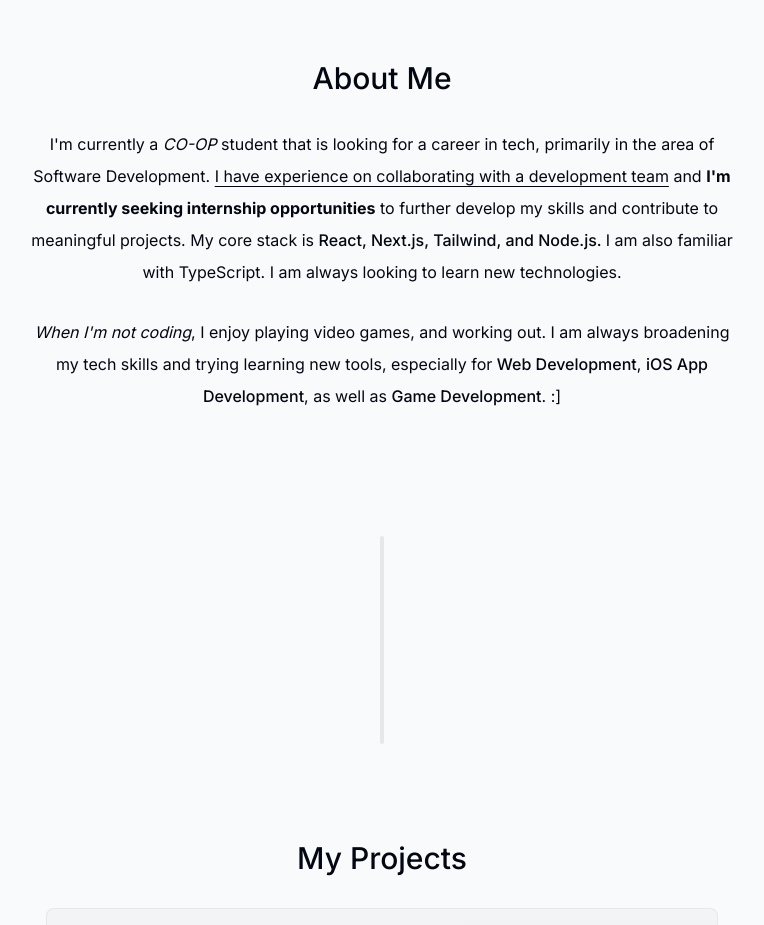
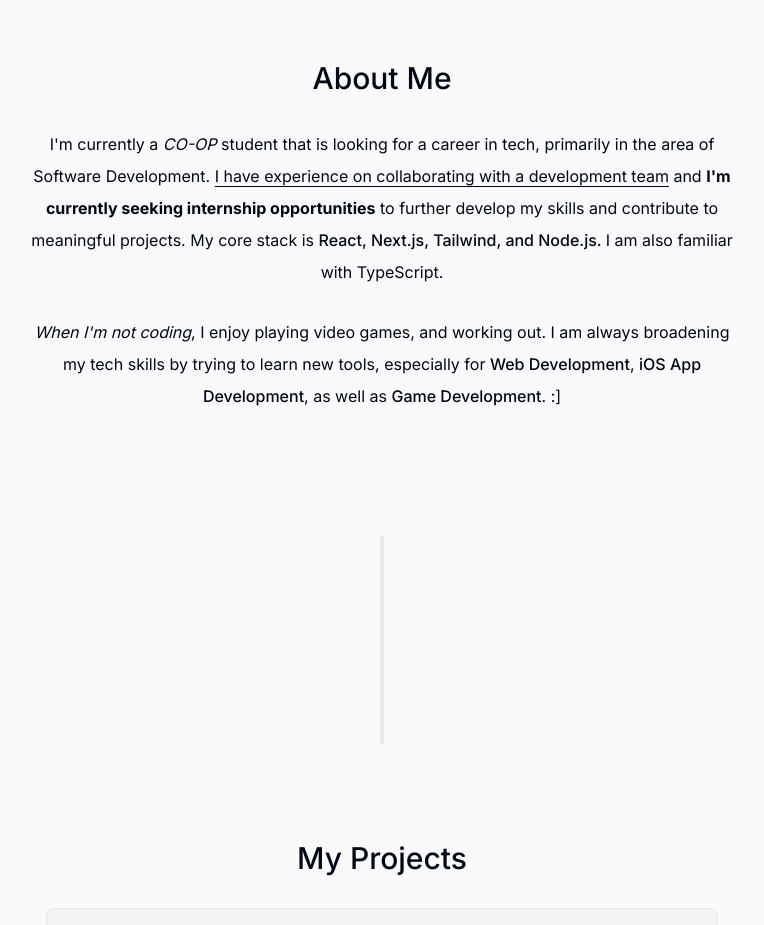
Before and after one commit to cdemzy/portfolio, a Next.js app: page / in a window 1280 px wide. Shown: the part 1020-1945 px from the top of the page, without its empty margins (258-1022 px from the left). Built offline with nearby package versions, Linux system fonts and the light colour scheme.

Commit message:
updated contents

```diff
--- a/components/about.tsx
+++ b/components/about.tsx
@@ -20,15 +20,14 @@ export default function About() {
       <SectionHeading>About me</SectionHeading>
       <p className="mb-7">
         <span className=''> I&apos;m currently a <span className="italic">CO-OP</span> student that is looking for a career in tech, primarily in the area of Software Development.{" "}</span><span className='underline underline-offset-4'>I have experience on collaborating with a development team</span> and <span className="font-bold">I&apos;m currently seeking internship opportunities</span> to further develop my skills and contribute to meaningful projects. My core stack is{" "}<span className="font-medium">React, Next.js, Tailwind, and Node.js.{" "}</span>
-        I am also familiar with TypeScript. I am always looking to
-        learn new technologies.
+        I am also familiar with TypeScript.
       </p>
 
       <p className="mb-7">
         <span className="italic">When I&apos;m not coding</span>, I enjoy playing
         video games, and working out.{" "}
         <span className="font-medium"></span> I am always
-        broadening my tech skills and trying learning new tools, especially for{" "}
+        broadening my tech skills by trying to learn new tools, especially for{" "}
         <span><span className="font-medium">Web Development</span>, <span className="font-medium">iOS App Development</span>,<span className="font-base"> as well as </span> <span className="font-medium">Game Development</span></span>. :]
       </p>
 
```
Also changed, not shown: 1 other file (tests, documents, lock files or other folders).
